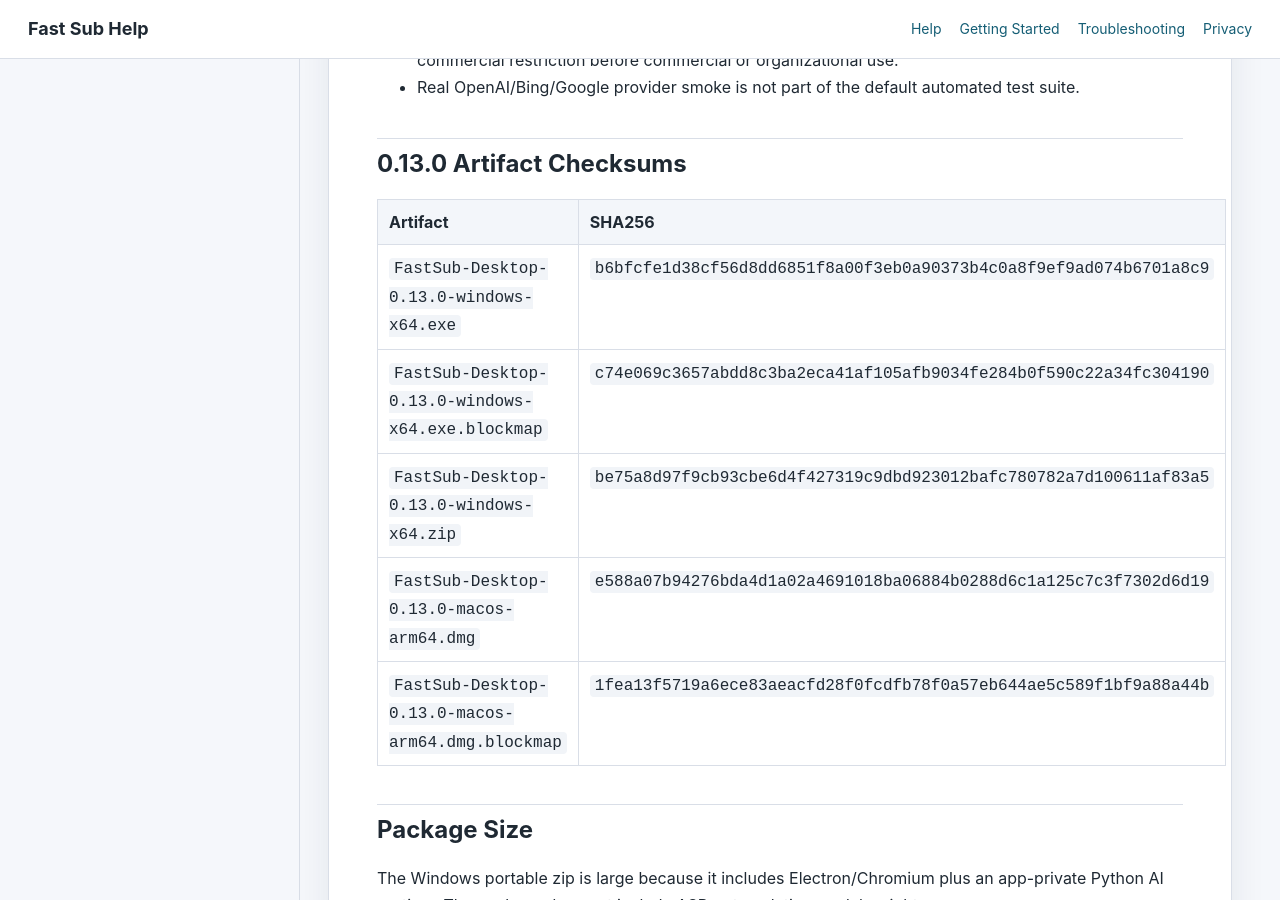
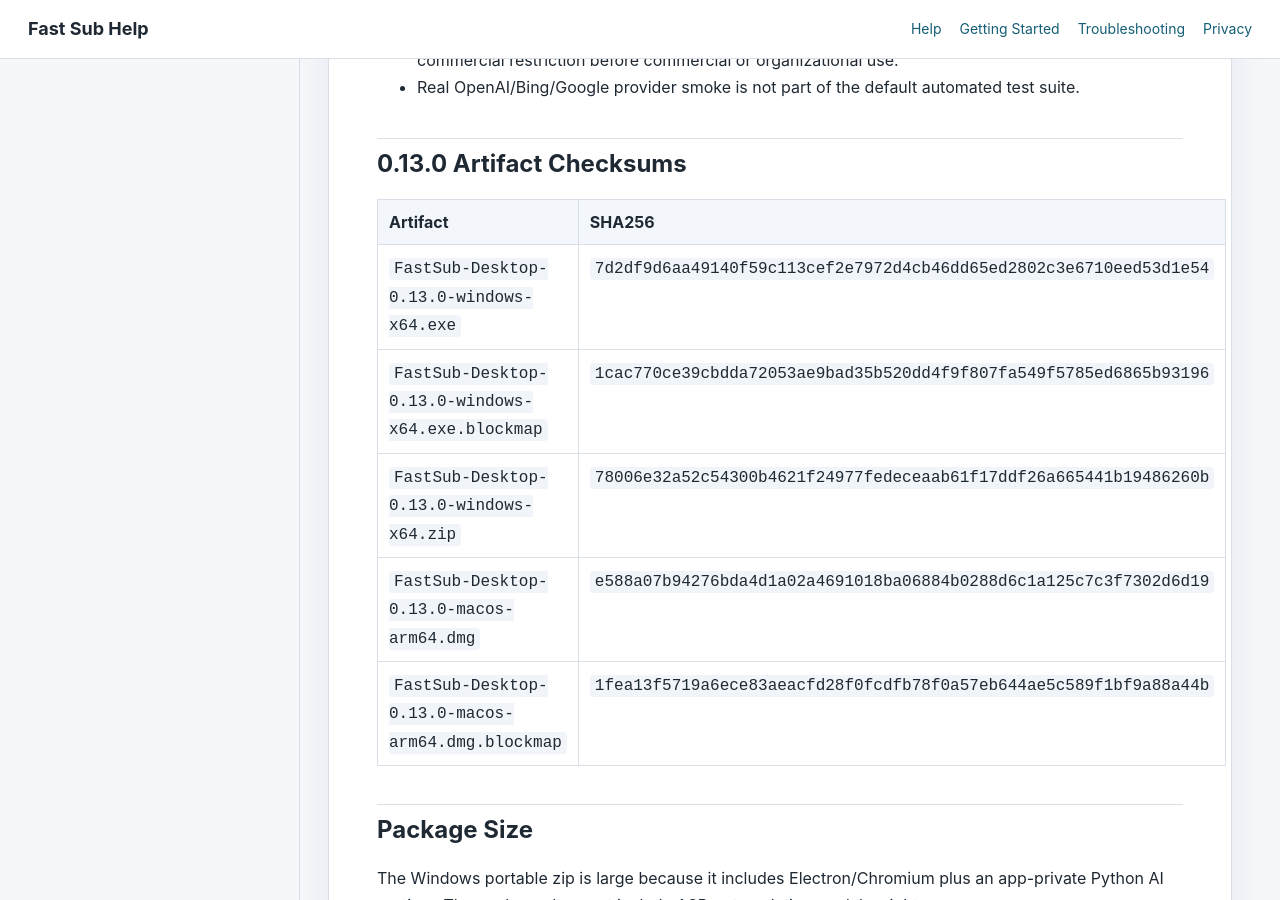
Before and after one commit to ryviuszero/Fast-Sub, a Jekyll site: the page built from help-docs/help/release-notes.md, in a window 1280 px wide and 900 px high, scrolled down 914 px. Built offline with Jekyll 4.4.1, drawn with Linux system fonts in a browser that asks for light colours.

Commit message:
Update Windows preview checksums

```diff
--- a/help-docs/help/release-notes.md
+++ b/help-docs/help/release-notes.md
@@ -36,9 +36,9 @@ Validated areas:
 
 | Artifact | SHA256 |
 | --- | --- |
-| `FastSub-Desktop-0.13.0-windows-x64.exe` | `b6bfcfe1d38cf56d8dd6851f8a00f3eb0a90373b4c0a8f9ef9ad074b6701a8c9` |
-| `FastSub-Desktop-0.13.0-windows-x64.exe.blockmap` | `c74e069c3657abdd8c3ba2eca41af105afb9034fe284b0f590c22a34fc304190` |
-| `FastSub-Desktop-0.13.0-windows-x64.zip` | `be75a8d97f9cb93cbe6d4f427319c9dbd923012bafc780782a7d100611af83a5` |
+| `FastSub-Desktop-0.13.0-windows-x64.exe` | `7d2df9d6aa49140f59c113cef2e7972d4cb46dd65ed2802c3e6710eed53d1e54` |
+| `FastSub-Desktop-0.13.0-windows-x64.exe.blockmap` | `1cac770ce39cbdda72053ae9bad35b520dd4f9f807fa549f5785ed6865b93196` |
+| `FastSub-Desktop-0.13.0-windows-x64.zip` | `78006e32a52c54300b4621f24977fedeceaab61f17ddf26a665441b19486260b` |
 | `FastSub-Desktop-0.13.0-macos-arm64.dmg` | `e588a07b94276bda4d1a02a4691018ba06884b0288d6c1a125c7c3f7302d6d19` |
 | `FastSub-Desktop-0.13.0-macos-arm64.dmg.blockmap` | `1fea13f5719a6ece83aeacfd28f0fcdfb78f0a57eb644ae5c589f1bf9a88a44b` |
 
```
Also changed, not shown: dev-docs/release/v0.13.0.md (+4 -4 lines).
